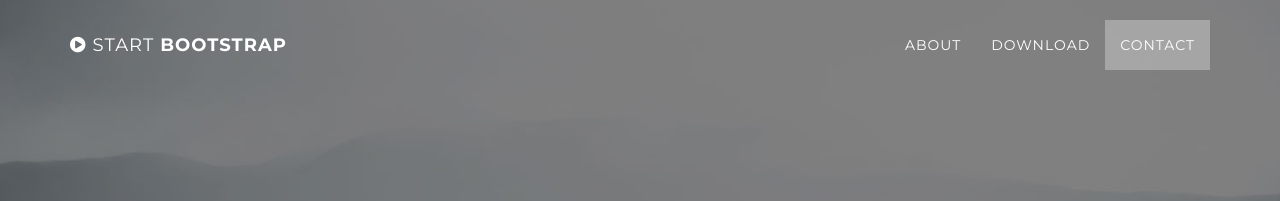
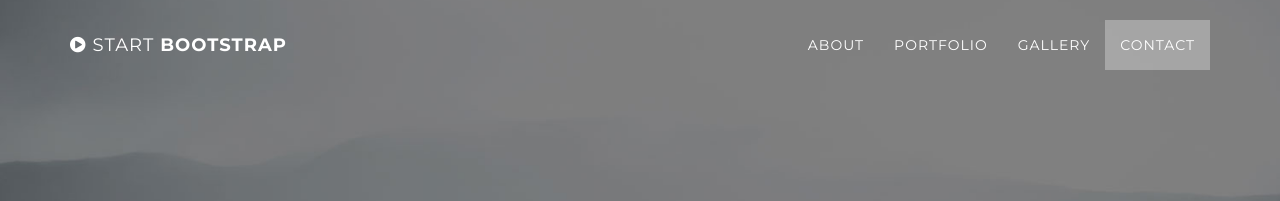
Before and after one commit to AgneseG/AgneseG.github.io, a Jekyll site: the page built from index.html, in a window 1280 px wide. Shown: the top 201 px of the page. Built offline with Jekyll 4.4.1, drawn with Linux system fonts in a browser that asks for light colours.

Commit message:
Update nav.html

```diff
--- a/_includes/nav.html
+++ b/_includes/nav.html
@@ -21,7 +21,10 @@
                         <a class="page-scroll" href="#about">About</a>
                     </li>
                     <li>
-                        <a class="page-scroll" href="#download">Download</a>
+                        <a class="page-scroll" href="#download">Portfolio</a>
+                    </li>
+                    <li>
+                        <a class="page-scroll" href="#download">Gallery</a>
                     </li>
                     <li>
                         <a class="page-scroll" href="#contact">Contact</a>
```
